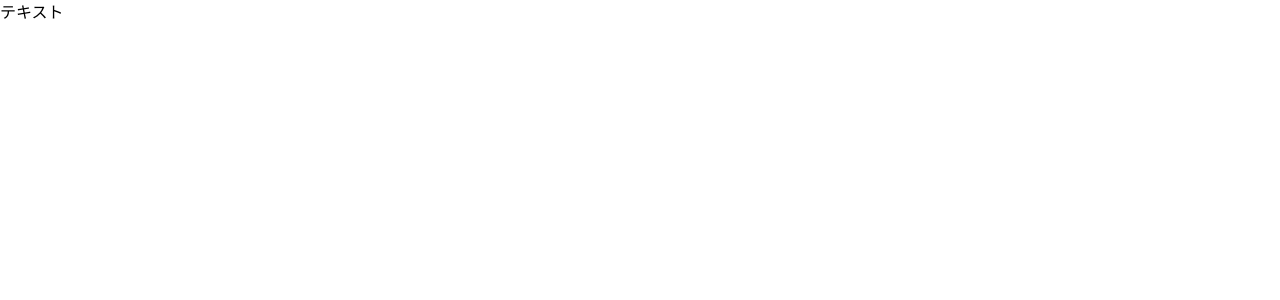
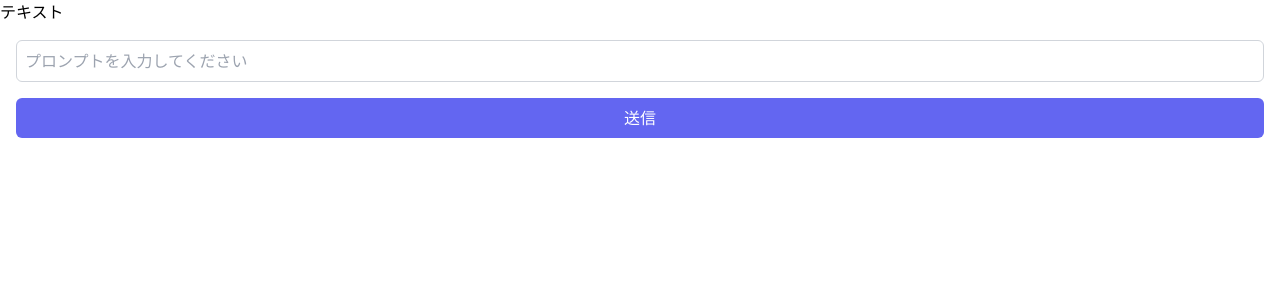
Before and after one commit to ryota-09/ai-chat-app, a Next.js app: page / in a window 1280 px wide. Shown: the top 300 px of the page. Built offline with nearby package versions, Linux system fonts and the light colour scheme.

Commit message:
プロンプト入力欄の雛形作成

```diff
--- a/app/page.tsx
+++ b/app/page.tsx
@@ -1,7 +1,10 @@
+import PromptInput from "@/components/PromptInput/PromptInput.presenter";
+
 export default function Home() {
   return (
     <main>
       <p>テキスト</p>
+      <PromptInput />
     </main>
   );
 }
--- /dev/null
+++ b/components/PromptInput/PromptInput.presenter.tsx
@@ -0,0 +1,40 @@
+"use client";
+
+import { ChatMessageType } from "@/domains/form";
+import { SubmitHandler, useFormContext } from "react-hook-form";
+
+export default function PromptInput() {
+  const { register, handleSubmit } = useFormContext<ChatMessageType>();
+
+  const sendPrompt: SubmitHandler<ChatMessageType> = async (
+    data: ChatMessageType
+  ) => {
+    console.log(data);
+  };
+
+  return (
+    <div className="container mx-auto p-4">
+      <form
+        method="post"
+        onSubmit={handleSubmit(sendPrompt)}
+        className="space-y-4"
+      >
+        <input
+          className="w-full p-2 border border-gray-300 rounded-md focus:outline-none focus:ring-2 focus:ring-indigo-500"
+          placeholder="プロンプトを入力してください"
+          {...register("content")}
+          onBlur={async () => {
+            console.log("onBlur");
+            register("id", { value: "1" })
+          }}
+        />
+        <button
+          type="submit"
+          className="w-full p-2 bg-indigo-500 text-white rounded-md hover:bg-indigo-600"
+        >
+          送信
+        </button>
+      </form>
+    </div>
+  );
+}
```
